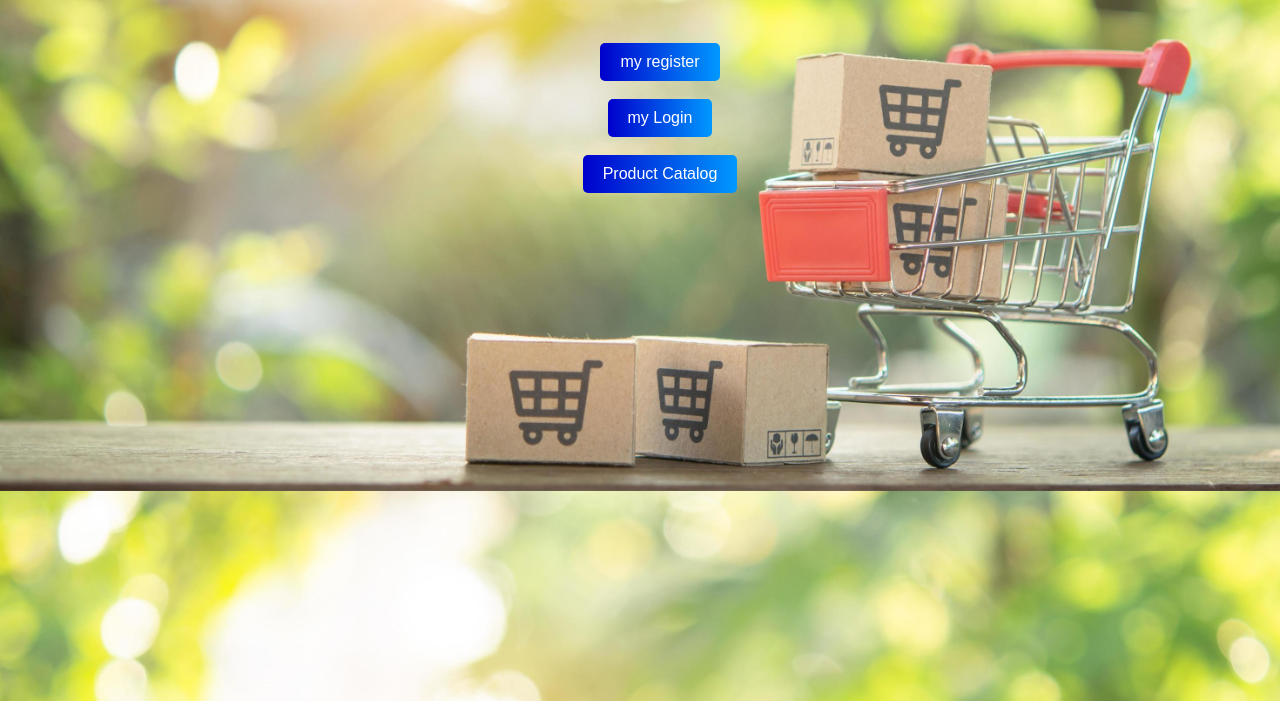
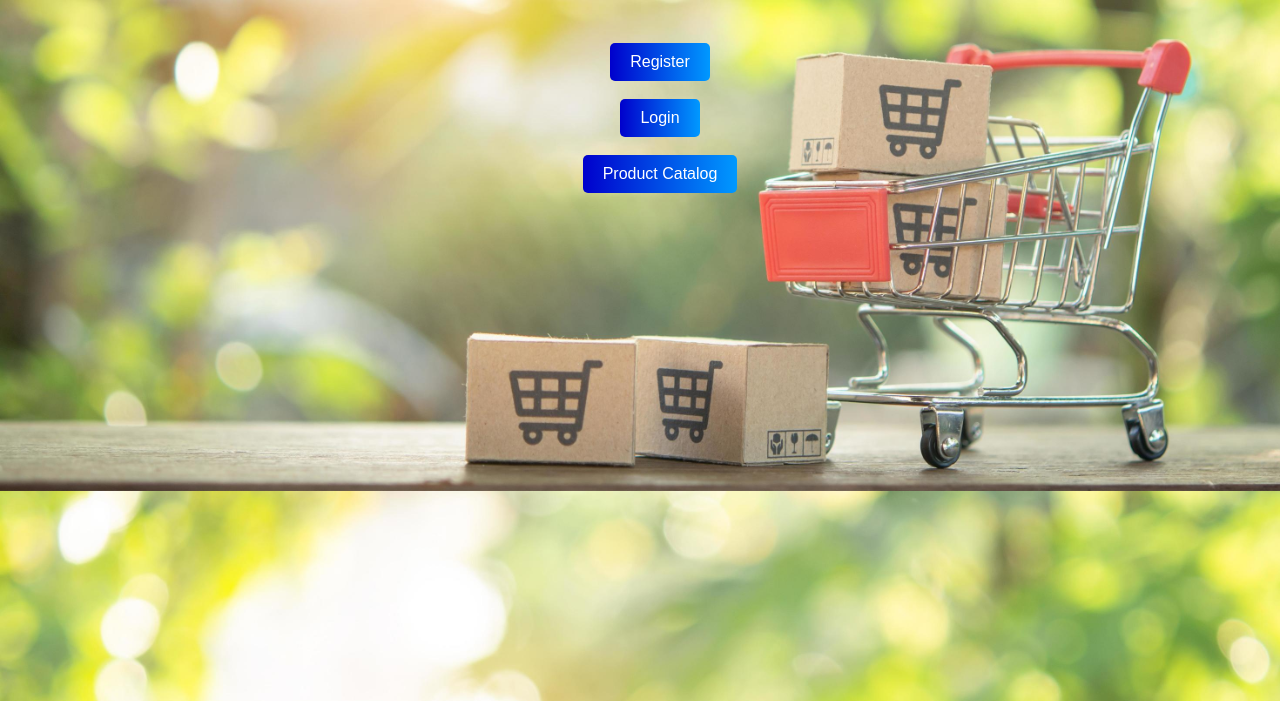
Before and after one commit to Umadevi0305/lab1, a plain HTML site: page index.html in a window 1280 px wide. Shown: the part 99-800 px from the top of the page. Drawn offline with Linux system fonts and the light colour scheme.

Commit message:
login ang register

```diff
--- a/index.html
+++ b/index.html
@@ -40,8 +40,8 @@
 <body>
     <h1>Welcome to our Website!</h1><br>
     <ul>
-        <li><button onclick="location.href='register.html'">my register</button></li><br><br>
-        <li><button onclick="location.href='login.html'">my Login</button></li><br><br>
+        <li><button onclick="location.href='register.html'">Register</button></li><br><br>
+        <li><button onclick="location.href='login.html'">Login</button></li><br><br>
         <li><button onclick="location.href='catalog.html'">Product Catalog</button></li><br><br>
     </ul>
 </body>
```
